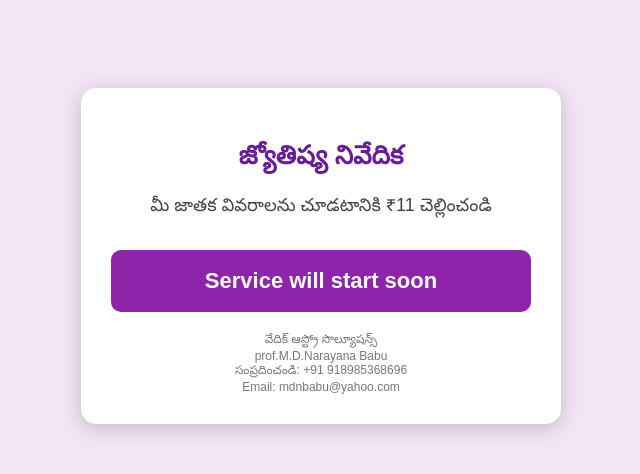
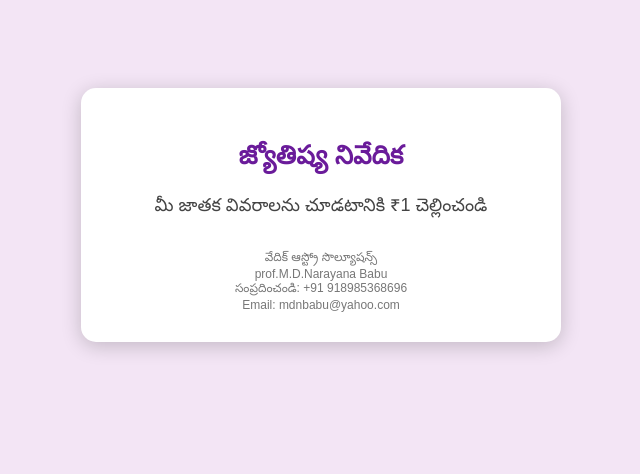
Before and after one commit to mdnbabu/mdnbabu-telugu-astrology-, a Flask app: template templates/payment.html in a window 1280 px wide. Shown: the top 474 px of the page, without its empty margins (319-959 px from the left). Run offline with Flask 3, Linux system fonts and the light colour scheme; the template is opened without the code that fills it: most values are stand-ins (such as "Sample title", 1, 10 or a date in 2020); some libraries are stand-ins or nearby versions.

Commit message:
Update payment.html

```diff
--- a/templates/payment.html
+++ b/templates/payment.html
@@ -1,13 +1,11 @@
 <!DOCTYPE html>
 <html lang="te">
-
 <head>
 <meta charset="UTF-8">
 <meta name="viewport" content="width=device-width, initial-scale=1.0">
 <title>చెల్లింపు</title>
 
 <style>
-
 body{
     font-family: Arial, sans-serif;
     background:#f3e5f5;
@@ -36,27 +34,11 @@ color:#444;
     margin-bottom:30px;
 }
 
-.paybtn{
-display:block;
-background:#8e24aa;
-color:white;
-font-size:22px;
-padding:18px;
-border-radius:10px;
-text-decoration:none;
-font-weight:bold;
-}
-
-.paybtn:hover{
-background:#6a1b9a;
-}
-
 .footer{
     margin-top:20px;
     font-size:12px;
     color:#777;
 }
-
 </style>
 
 </head>
@@ -67,8 +49,24 @@ color:#777;
 
 <h2>జ్యోతిష్య నివేదిక</h2>
 
-<p>మీ జాతక వివరాలను చూడటానికి ₹11 చెల్లించండి</p>
-<a class="paybtn">Service will start soon</a>
+<p>మీ జాతక వివరాలను చూడటానికి ₹1 చెల్లించండి</p>
+
+<!-- ✅ Razorpay Payment Button -->
+<form action="/results" method="POST">
+
+<script
+    src="https://checkout.razorpay.com/v1/checkout.js"
+    data-key="{{ key_id }}"
+    data-amount="{{ amount }}"
+    data-currency="INR"
+    data-order_id="{{ order_id }}"
+    data-buttontext="₹1 చెల్లించండి"
+    data-name="వేదిక్ ఆస్ట్రో సొల్యూషన్స్"
+    data-description="జ్యోతిష్య నివేదిక"
+    data-theme.color="#8e24aa">
+</script>
+
+</form>
 
 <div class="footer">
 వేదిక్ ఆస్ట్రో సొల్యూషన్స్
```
Lines whose indentation alone changed are shown as unchanged.
